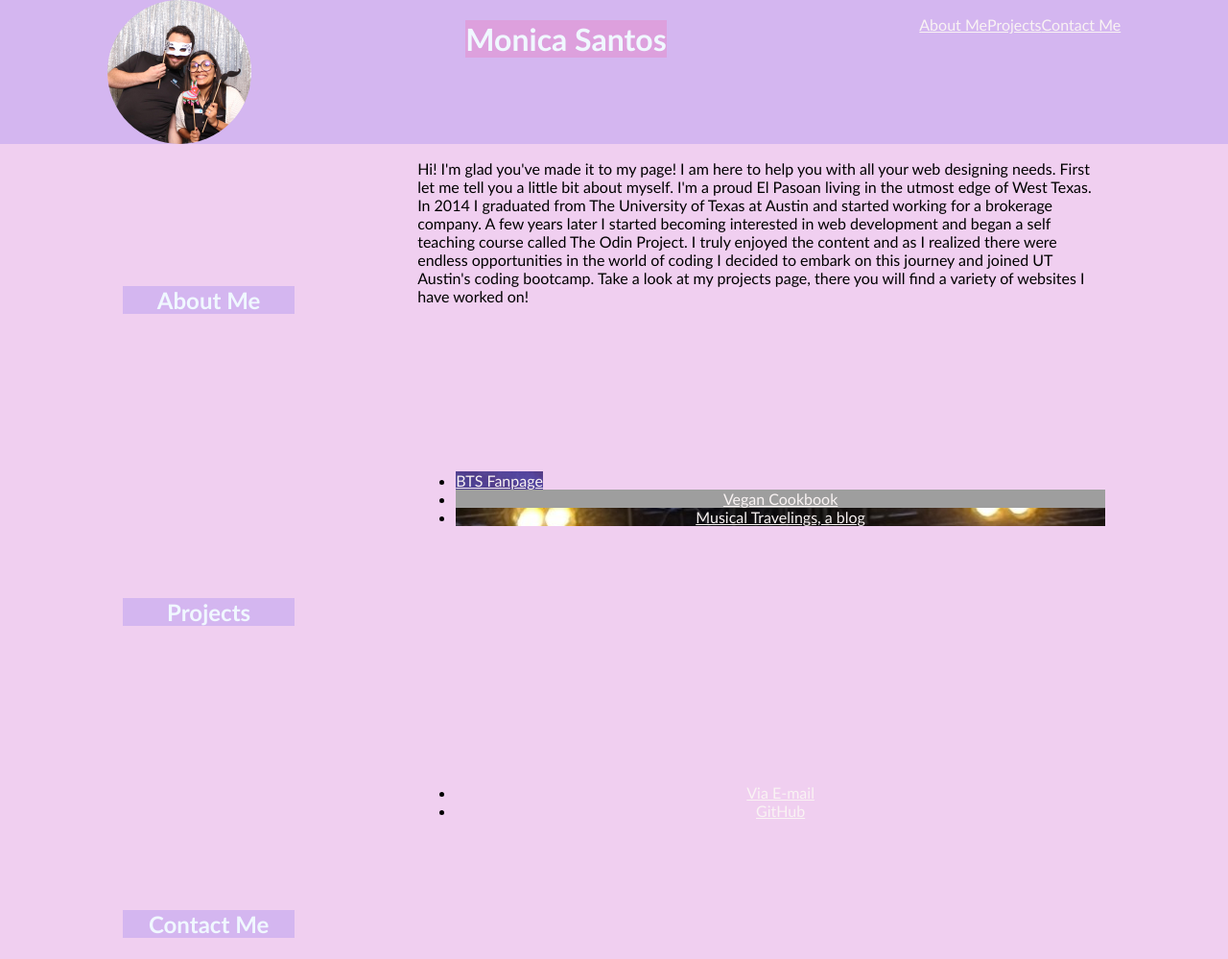
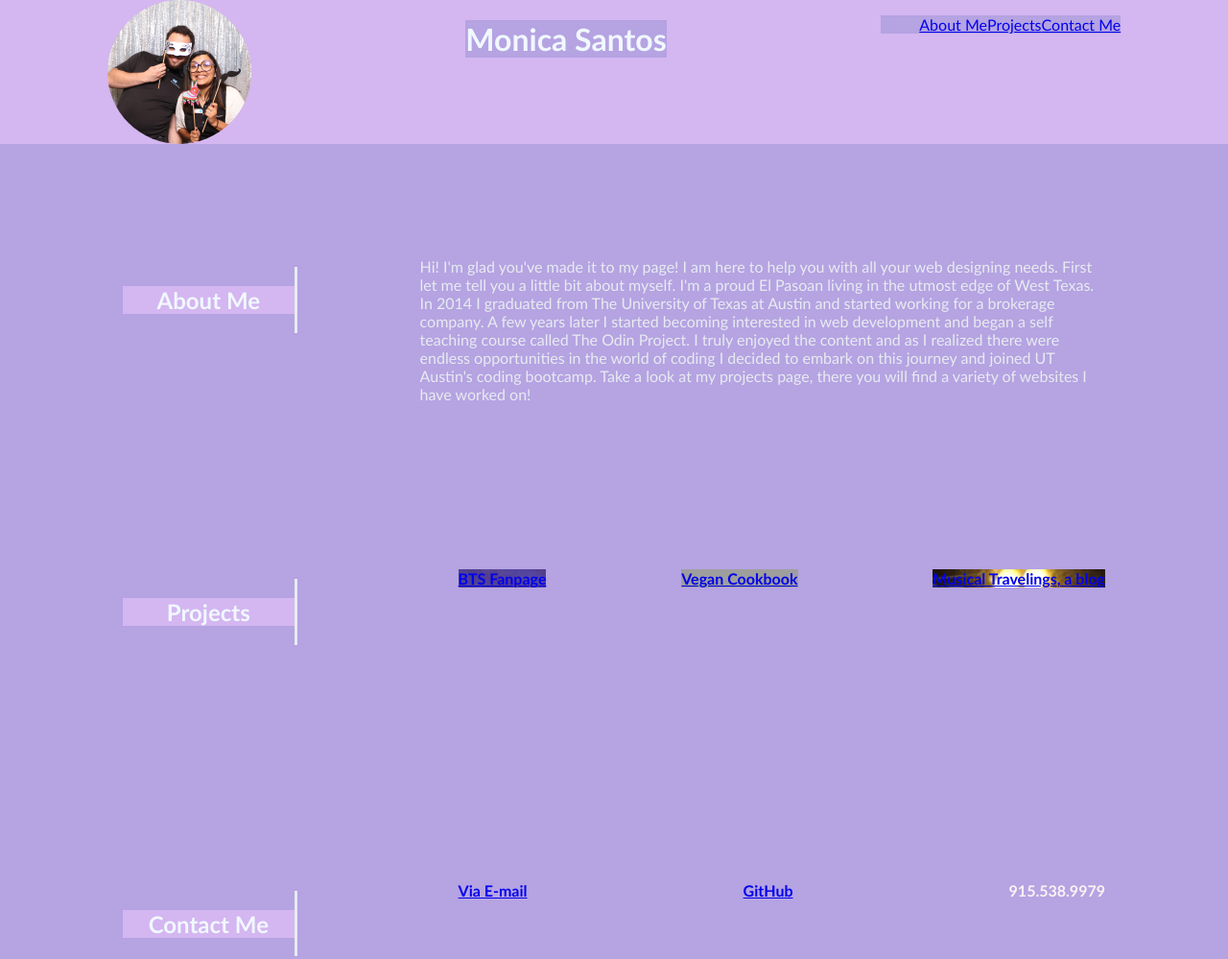
Before and after one commit to Volcomix13/PortfolioMain, a plain HTML site: page index.html in a window 1280 px wide. Shown: the whole page at 96% size. Drawn offline with Linux system fonts and the light colour scheme; grey boxes are pictures that could not be loaded.

Commit message:
Updated Main section of project

```diff
--- a/Assets/style.css
+++ b/Assets/style.css
@@ -1,5 +1,5 @@
 body {
-    background-color: rgb(240, 207, 240);
+    background-color: rgb(181, 163, 226);
     font-family:'Gill Sans', 'Gill Sans MT', Calibri, 'Trebuchet MS', sans-serif;
     margin: 0;
     padding: 0;
@@ -10,69 +10,52 @@ body {
 header {
     display: flex;
     justify-content: space-around;
-    color: black;
     background-color:rgb(212, 182, 240) ;
-}
-
-h1{
-    background-color: plum;
-    color:aliceblue;
-    display: flex;
-    justify-content: center;
-
-}
-
-.h1{
-
 }
 
 img{
     width: 150px;
     height: auto;
     border-radius: 600px;
-    display: flex;
-    justify-content: space-around;
+    display:inline;
 }
 
-
-nav {
+h1{
+    background-color: rgb(181, 163, 226);
+    color:aliceblue;
     display: flex;
-    justify-content: space-around;
+    justify-content: center;
 }
 
 nav ul {
     display: flex;
-    justify-content: space-around;
+    justify-content: space-between;
     list-style: none;
-    flex-wrap: wrap;
-}
-
-/* links styling*/
-a {
-    color: rgb(249, 243, 243);
-    display: flex;
-    justify-content: space-around;
-    flex: 1;
+    background-color: rgb(181, 163, 226);
 
 }
 
-/*styling of main section*/
+
 /*This keeps the page divided in two sections*/
+
+.content{
+    display: flex;
+    color: rgb(231, 235, 240);
+
+}
 
 .left-side{
     width: 20%;
-    margin: 10%
+    margin: 10%;
+    border-left:0cap;
+    border-style: none solid none none;
 
 }
 
 .right-side{
     width: 80%;
     margin-right: 10%;
-}
-
-.content{
-    display: flex;
-
+    margin-top: 08% ;
 }
 
 /* don't mess with the CSS above!*/
@@ -85,11 +68,23 @@ h2 {
     color: aliceblue;
 }
 
+p{
+   display: flex;
+   align-content: center;
+}
+
+div ul {
+    color: rgb(249, 243, 243);
+    display: flex;
+    justify-content: space-between;
+    font-weight:bold;
+    list-style: none;
+
+}
 
 /*Images for external links*/
 .BTS{
     background-image: url(BTS.jpg);
-    width: max-content;
 }
 
 .Vegan-Cookbook{
--- a/index.html
+++ b/index.html
@@ -16,9 +16,9 @@
         <h1>Monica Santos</h1></div>
         <nav>
             <ul>
-                <li><a href="#">About Me</a></li>
-                <li><a href="#">Projects</a></li>
-                <li><a href="#">Contact Me</a></li>
+                <li><a href="#About-Me">About Me</a></li>
+                <li><a href="#Projects">Projects</a></li>
+                <li><a href="#Contact">Contact Me</a></li>
             </ul>
         </nav>
     </header>
@@ -26,7 +26,7 @@
     <main>
         <div class="content">
             <div class="left-side">
-            <h2>About Me</h2>
+            <h2 id="About-Me">About Me</h2>
             </div>
             <div class="right-side">
                 <p>Hi! I'm glad you've made it to my page! I am here to help you with all your web designing needs.
@@ -44,25 +44,25 @@
 
         <div class="content">
         <div class="left-side">
-        <h2>Projects</h2>
+        <h2 id="Projects">Projects</h2>
         </div>
         <div class="right-side">
             <ul>
                 <div class="BTS">
-                    <li class="BTS"><a href="www.google.com">BTS Fanpage</a></li>
+                    <li class="BTS"><a href="https://www.google.com/">BTS Fanpage</a></li>
                 </div>
                 <div class="Vegan-Cookbook">
-                    <li class="Vegan-Cookbook"><a href="www.google.com">Vegan Cookbook</a></li>
+                    <li class="Vegan-Cookbook"><a href="https://www.google.com/">Vegan Cookbook</a></li>
                 </div>
                 <div class="Travel">
-                    <li class="Travel"><a href="www.google.com">Musical Travelings, a blog</a></li>
+                    <li class="Travel"><a href="https://www.google.com/">Musical Travelings, a blog</a></li>
                 </div>
             </ul>
         </div>
         </div>
         <div class="content">
         <div class="left-side">
-        <h2>Contact Me</h2>
+        <h2 id="Contact">Contact Me</h2>
         </div>
         <div class="right-side">
             <ul>
@@ -72,6 +72,7 @@
                 <li>
                     <a href="https://github.com/Volcomix13">GitHub</a>
                 </li>
+                <li>915.538.9979</li>
             </ul>
         </div>
         </div>
```
